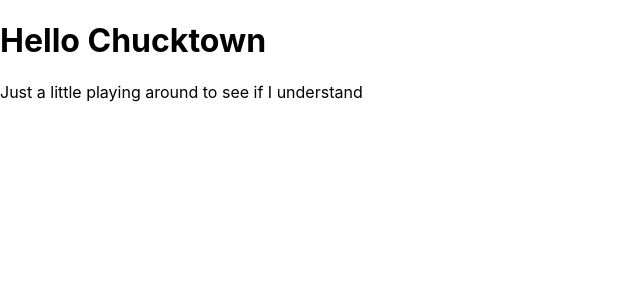
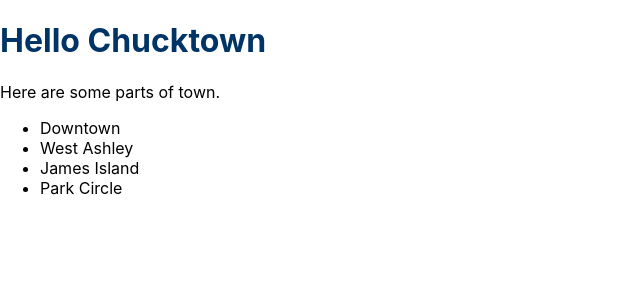
Before and after one commit to AronKuch/first-reaction, a React (Create React App) app: page / in a window 1280 px wide. Shown: the top 300 px of the page, without its empty margins (0-640 px from the left). Built offline with nearby package versions, Linux system fonts and the light colour scheme.

Commit message:
More playing around

```diff
--- a/public/index.html
+++ b/public/index.html
@@ -30,6 +30,7 @@
     <noscript>You need to enable JavaScript to run this app.</noscript>
     <div id="root"></div>
     <div id="extra"></div>
+    <div id="list"></div>
     <!--
       This HTML file is a template.
       If you open it directly in the browser, you will see an empty page.
--- a/src/index.js
+++ b/src/index.js
@@ -3,11 +3,30 @@ import ReactDOM from 'react-dom';
 import './index.css';
 
 ReactDOM.render(
-  React.createElement("h1", null, "Hello Chucktown"),
+  React.createElement(
+    "h1",
+    {style: {color: "#003366"}},
+    "Hello Chucktown"
+  ),
   document.getElementById('root')
 );
 
 ReactDOM.render(
-  React.createElement("p", null, "Just a little playing around to see if I understand"),
+  React.createElement(
+    "p",
+    null,
+    "Here are some parts of town."
+  ),
   document.getElementById('extra')
 );
+
+ReactDOM.render(
+  <ul>
+    <li>Downtown</li>
+    <li>West Ashley</li>
+    <li>James Island</li>
+    <li>Park Circle</li>
+  </ul>
+  ,
+  document.getElementById('list')
+);
```
